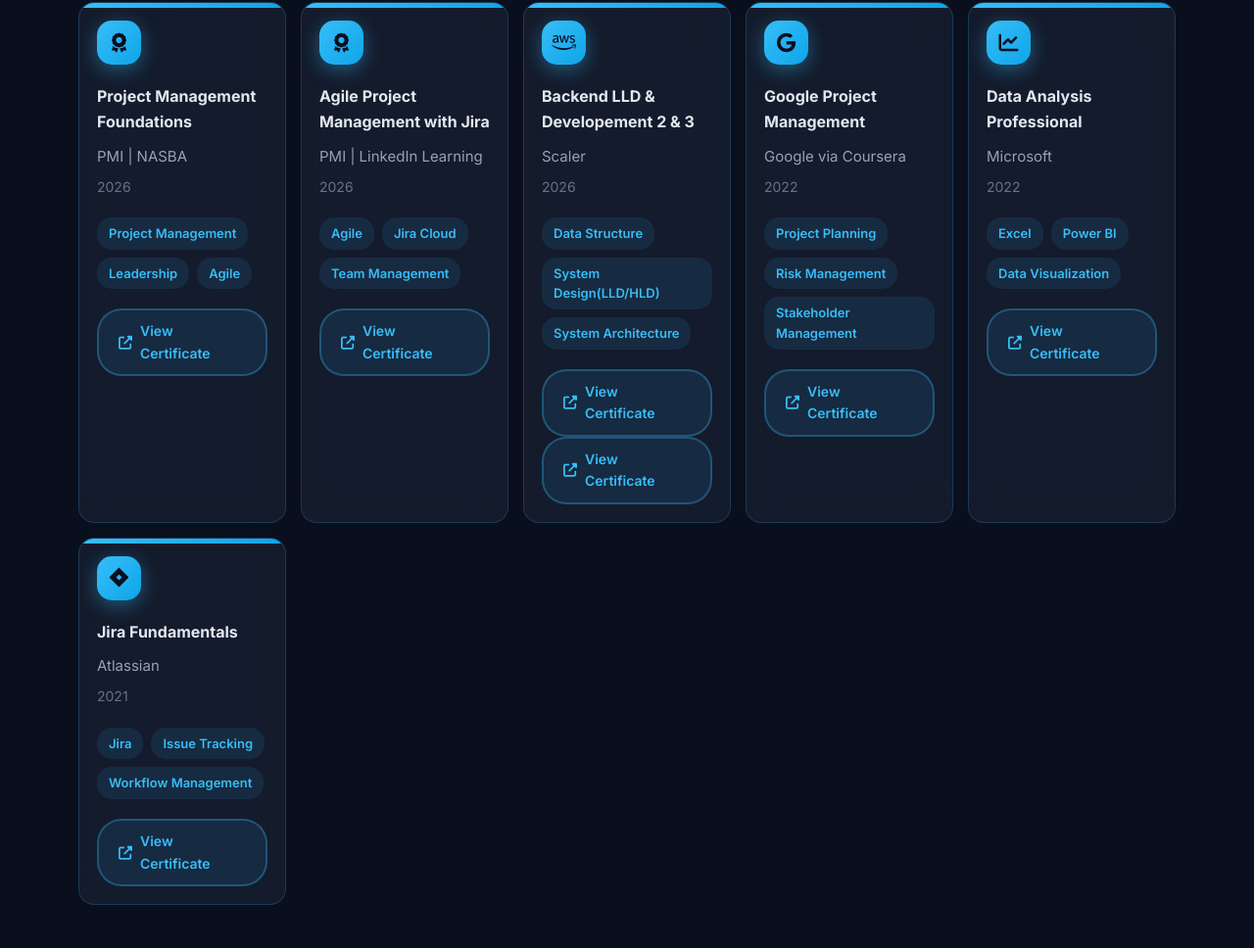
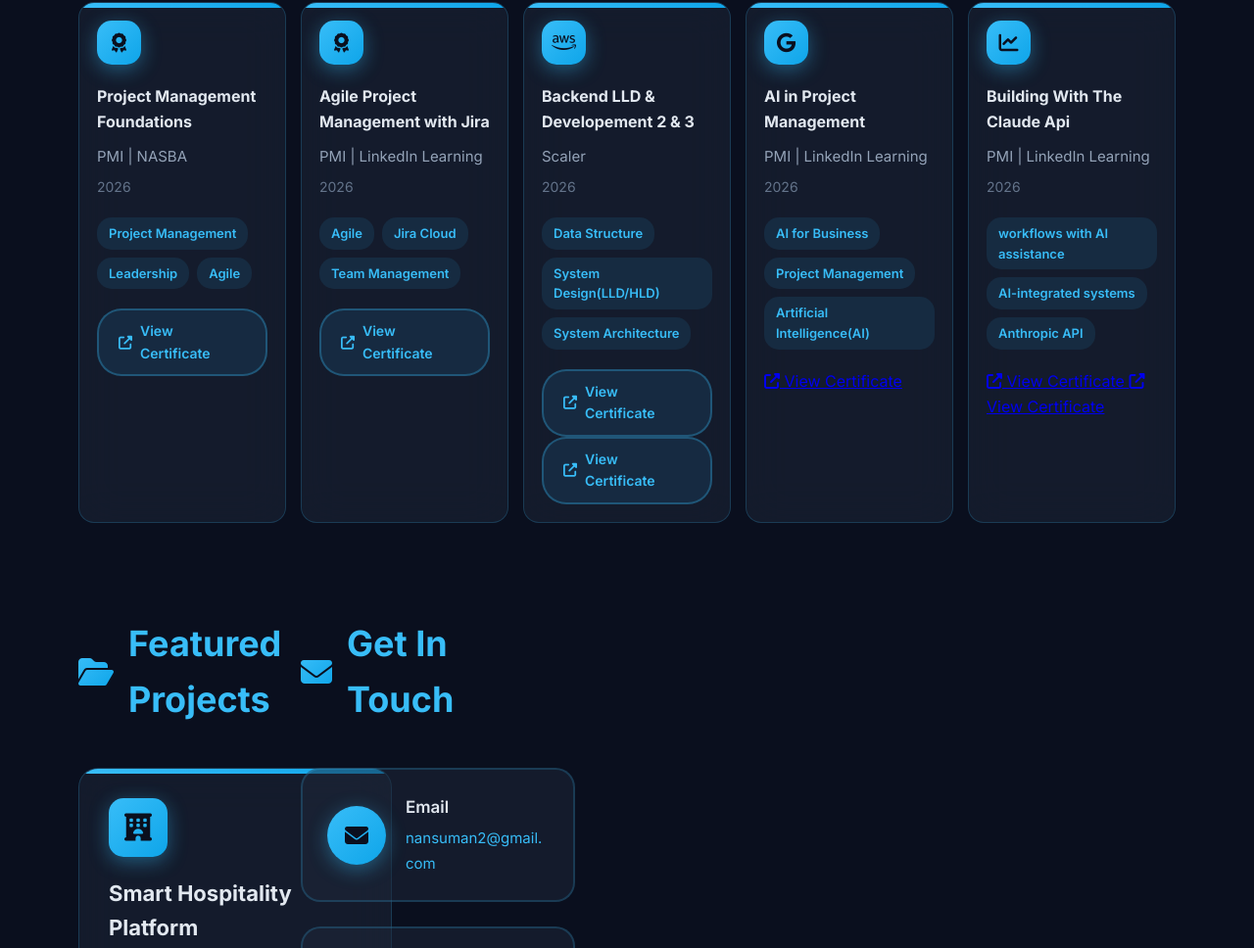
Before and after one commit to Ansuman2105/ansuman2105.github.io, a plain HTML site: page index.html in a window 1280 px wide. Shown: the part 2590-3558 px from the top of the page at 98% size. Drawn offline with Linux system fonts and the light colour scheme.

Commit message:
Update certification information in index.html
Updated certification details including titles, issuers, dates, and skills. Removed outdated certifications and added new ones.

```diff
--- a/index.html
+++ b/index.html
@@ -1133,15 +1133,15 @@ footer p {
                 <div class="cert-icon">
                     <i class="fab fa-google"></i>
                 </div>
-                <h3>Google Project Management</h3>
-                <p class="cert-issuer">Google via Coursera</p>
-                <span class="cert-date">2022</span>
+                <h3>AI in Project Management</h3>
+                <p class="cert-issuer">PMI | LinkedIn Learning</p>
+                <span class="cert-date">2026</span>
                 <div class="cert-skills">
-                    <span class="cert-skill-badge">Project Planning</span>
-                    <span class="cert-skill-badge">Risk Management</span>
-                    <span class="cert-skill-badge">Stakeholder Management</span>
+                    <span class="cert-skill-badge">AI for Business</span>
+                    <span class="cert-skill-badge">Project Management</span>
+                    <span class="cert-skill-badge">Artificial Intelligence(AI)</span>
                 </div>
-                <a href="#" class="view-certificate-btn" target="_blank">
+                <a href="https://www.linkedin.com/learning/certificates/6f97d1a18ade8960ce0bce46d8b18252c8221bfca5650b2ff401801604f32d44?trk=share_certificate">
                     <i class="fas fa-external-link-alt"></i> View Certificate
                 </a>
             </div>
@@ -1150,37 +1150,21 @@ footer p {
                 <div class="cert-icon">
                     <i class="fas fa-chart-line"></i>
                 </div>
-                <h3>Data Analysis Professional</h3>
-                <p class="cert-issuer">Microsoft</p>
-                <span class="cert-date">2022</span>
+                <h3>Building With The Claude Api</h3>
+                <p class="cert-issuer">PMI | LinkedIn Learning</p>
+                <span class="cert-date">2026</span>
                 <div class="cert-skills">
-                    <span class="cert-skill-badge">Excel</span>
-                    <span class="cert-skill-badge">Power BI</span>
-                    <span class="cert-skill-badge">Data Visualization</span>
+                    <span class="cert-skill-badge">workflows with AI assistance</span>
+                    <span class="cert-skill-badge">AI-integrated systems</span>
+                    <span class="cert-skill-badge">Anthropic API</span>
                 </div>
-                <a href="#" class="view-certificate-btn" target="_blank">
+                <a href="https://verify.skilljar.com/c/i86e9ih9q5xo">
+                    <i class="fas fa-external-link-alt"></i> View Certificate
+                </a>
+                <a href="https://verify.skilljar.com/c/pgj3s6s9jhhp">
                     <i class="fas fa-external-link-alt"></i> View Certificate
                 </a>
             </div>
-
-            <div class="certificate-card">
-                <div class="cert-icon">
-                    <i class="fab fa-jira"></i>
-                </div>
-                <h3>Jira Fundamentals</h3>
-                <p class="cert-issuer">Atlassian</p>
-                <span class="cert-date">2021</span>
-                <div class="cert-skills">
-                    <span class="cert-skill-badge">Jira</span>
-                    <span class="cert-skill-badge">Issue Tracking</span>
-                    <span class="cert-skill-badge">Workflow Management</span>
-                </div>
-                <a href="#" class="view-certificate-btn" target="_blank">
-                    <i class="fas fa-external-link-alt"></i> View Certificate
-                </a>
-            </div>
-        </div>
-    </div>
 
     <!-- Projects Section -->
     <div class="section" id="projects">
```
